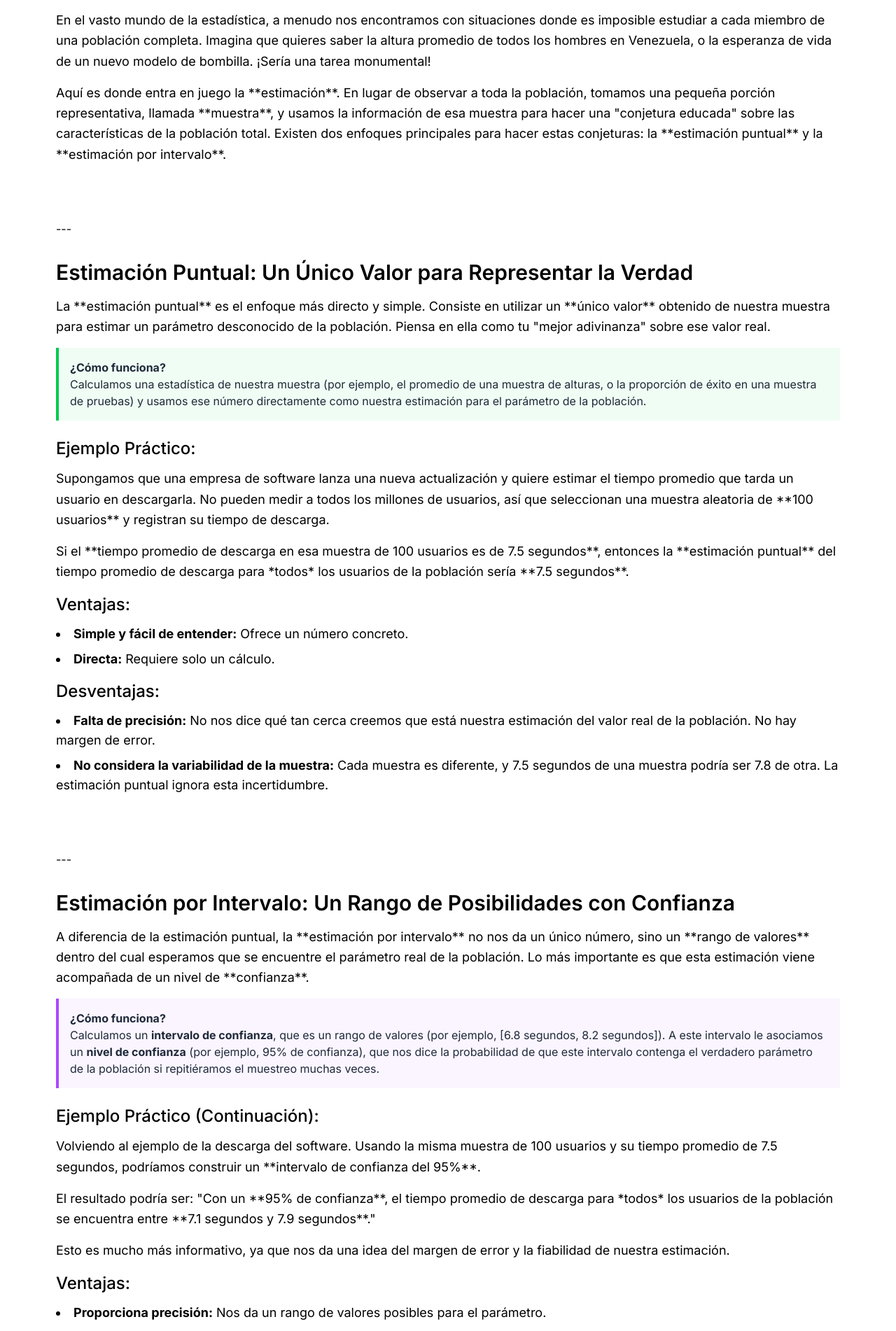
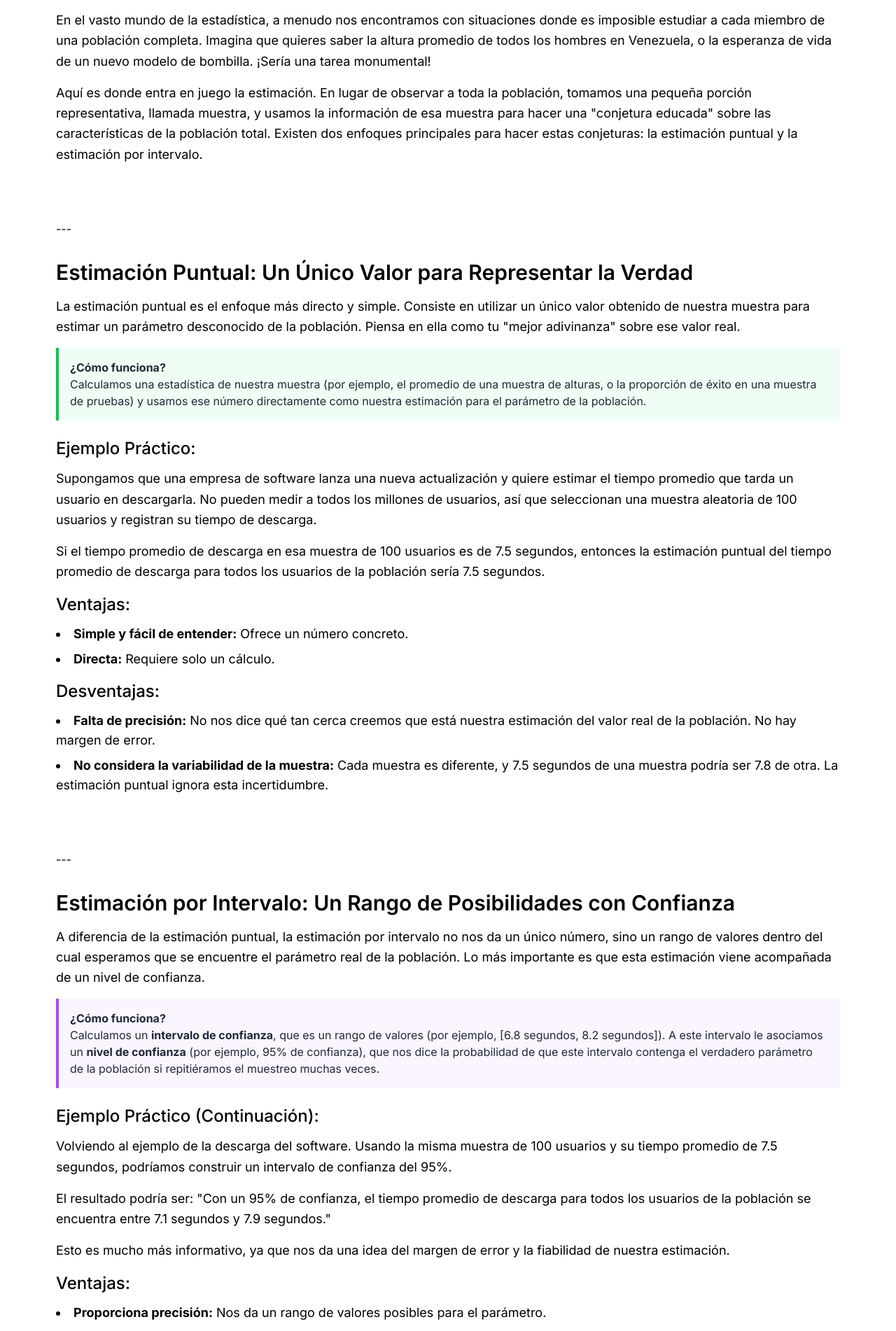
Before and after one commit to XcarlosX20/estimaciones, a Next.js app: page / in a window 1280 px wide. Shown: the part 266-2168 px from the top of the page at 70% size. Built offline with nearby package versions, Linux system fonts and the light colour scheme.

Commit message:
fix: reemplazar comillas dobles por HTML entities y eliminar asteriscos de markdown

```diff
--- a/src/app/page.tsx
+++ b/src/app/page.tsx
@@ -10,7 +10,7 @@ export default function Home() {
                 En el vasto mundo de la estadística, a menudo nos encontramos con situaciones donde es imposible estudiar a cada miembro de una población completa. Imagina que quieres saber la altura promedio de todos los hombres en Venezuela, o la esperanza de vida de un nuevo modelo de bombilla. ¡Sería una tarea monumental!
             </p>
             <p className="text-lg leading-relaxed">
-                Aquí es donde entra en juego la **estimación**. En lugar de observar a toda la población, tomamos una pequeña porción representativa, llamada **muestra**, y usamos la información de esa muestra para hacer una "conjetura educada" sobre las características de la población total. Existen dos enfoques principales para hacer estas conjeturas: la **estimación puntual** y la **estimación por intervalo**.
+                Aquí es donde entra en juego la estimación. En lugar de observar a toda la población, tomamos una pequeña porción representativa, llamada muestra, y usamos la información de esa muestra para hacer una &quot;conjetura educada&quot; sobre las características de la población total. Existen dos enfoques principales para hacer estas conjeturas: la estimación puntual y la estimación por intervalo.
             </p>
         </section>
 
@@ -19,7 +19,7 @@ export default function Home() {
         <section id="estimacion-puntual" className="mb-12">
             <h2 className="text-3xl font-semibold mb-4">Estimación Puntual: Un Único Valor para Representar la Verdad</h2>
             <p className="text-lg leading-relaxed mb-4">
-                La **estimación puntual** es el enfoque más directo y simple. Consiste en utilizar un **único valor** obtenido de nuestra muestra para estimar un parámetro desconocido de la población. Piensa en ella como tu "mejor adivinanza" sobre ese valor real.
+                La estimación puntual es el enfoque más directo y simple. Consiste en utilizar un único valor obtenido de nuestra muestra para estimar un parámetro desconocido de la población. Piensa en ella como tu &quot;mejor adivinanza&quot; sobre ese valor real.
             </p>
             <div className="bg-green-50 border-l-4 border-green-500 text-gray-800 p-4 mb-6" role="alert">
                 <p className="font-bold">¿Cómo funciona?</p>
@@ -28,10 +28,10 @@ export default function Home() {
 
             <h3 className="text-2xl font-medium mb-3">Ejemplo Práctico:</h3>
             <p className="text-lg leading-relaxed mb-4">
-                Supongamos que una empresa de software lanza una nueva actualización y quiere estimar el tiempo promedio que tarda un usuario en descargarla. No pueden medir a todos los millones de usuarios, así que seleccionan una muestra aleatoria de **100 usuarios** y registran su tiempo de descarga.
+                Supongamos que una empresa de software lanza una nueva actualización y quiere estimar el tiempo promedio que tarda un usuario en descargarla. No pueden medir a todos los millones de usuarios, así que seleccionan una muestra aleatoria de 100 usuarios y registran su tiempo de descarga.
             </p>
             <p className="text-lg leading-relaxed mb-4">
-                Si el **tiempo promedio de descarga en esa muestra de 100 usuarios es de 7.5 segundos**, entonces la **estimación puntual** del tiempo promedio de descarga para *todos* los usuarios de la población sería **7.5 segundos**.
+                Si el tiempo promedio de descarga en esa muestra de 100 usuarios es de 7.5 segundos, entonces la estimación puntual del tiempo promedio de descarga para todos los usuarios de la población sería 7.5 segundos.
             </p>
             <h3 className="text-2xl font-medium mb-3">Ventajas:</h3>
             <ul className="list-disc list-inside space-y-2 mb-4 text-lg">
@@ -50,7 +50,7 @@ export default function Home() {
         <section id="estimacion-por-intervalo" className="mb-12">
             <h2 className="text-3xl font-semibold mb-4">Estimación por Intervalo: Un Rango de Posibilidades con Confianza</h2>
             <p className="text-lg leading-relaxed mb-4">
-                A diferencia de la estimación puntual, la **estimación por intervalo** no nos da un único número, sino un **rango de valores** dentro del cual esperamos que se encuentre el parámetro real de la población. Lo más importante es que esta estimación viene acompañada de un nivel de **confianza**.
+                A diferencia de la estimación puntual, la estimación por intervalo no nos da un único número, sino un rango de valores dentro del cual esperamos que se encuentre el parámetro real de la población. Lo más importante es que esta estimación viene acompañada de un nivel de confianza.
             </p>
             <div className="bg-purple-50 border-l-4 border-purple-500 text-gray-800 p-4 mb-6" role="alert">
                 <p className="font-bold">¿Cómo funciona?</p>
@@ -59,10 +59,10 @@ export default function Home() {
 
             <h3 className="text-2xl font-medium mb-3">Ejemplo Práctico (Continuación):</h3>
             <p className="text-lg leading-relaxed mb-4">
-                Volviendo al ejemplo de la descarga del software. Usando la misma muestra de 100 usuarios y su tiempo promedio de 7.5 segundos, podríamos construir un **intervalo de confianza del 95%**.
+                Volviendo al ejemplo de la descarga del software. Usando la misma muestra de 100 usuarios y su tiempo promedio de 7.5 segundos, podríamos construir un intervalo de confianza del 95%.
             </p>
             <p className="text-lg leading-relaxed mb-4">
-                El resultado podría ser: "Con un **95% de confianza**, el tiempo promedio de descarga para *todos* los usuarios de la población se encuentra entre **7.1 segundos y 7.9 segundos**."
+                El resultado podría ser: &quot;Con un 95% de confianza, el tiempo promedio de descarga para todos los usuarios de la población se encuentra entre 7.1 segundos y 7.9 segundos.&quot;
             </p>
             <p className="text-lg leading-relaxed mb-4">
                 Esto es mucho más informativo, ya que nos da una idea del margen de error y la fiabilidad de nuestra estimación.
@@ -89,7 +89,7 @@ export default function Home() {
             </p>
             <ul className="list-disc list-inside space-y-3 mb-6 text-lg">
                 <li>
-                    Utiliza la **Estimación Puntual** cuando:
+                    Utiliza la Estimación Puntual cuando:
                     <ul className="list-circle list-inside ml-5 mt-1">
                         <li>Necesitas una respuesta rápida y simple.</li>
                         <li>Estás realizando un análisis exploratorio inicial y solo quieres una primera idea.</li>
@@ -97,17 +97,17 @@ export default function Home() {
                     </ul>
                 </li>
                 <li>
-                    Utiliza la **Estimación por Intervalo** cuando:
+                    Utiliza la Estimación por Intervalo cuando:
                     <ul className="list-circle list-inside ml-5 mt-1">
                         <li>Necesitas una medida de la precisión de tu estimación.</li>
-                        <li>Quieres comunicar el grado de incertidumbre asociado a tu "adivinanza".</li>
+                        <li>Quieres comunicar el grado de incertidumbre asociado a tu &quot;adivinanza&quot;.</li>
                         <li>Estás tomando decisiones importantes basadas en la estimación (por ejemplo, decisiones de negocio, resultados de investigación).</li>
                         <li>Es fundamental entender el rango de valores posibles para el parámetro de la población.</li>
                     </ul>
                 </li>
             </ul>
             <p className="text-lg leading-relaxed">
-                En la práctica, los estadísticos a menudo usan la **estimación puntual** como un primer paso, y luego la complementan con la **estimación por intervalo** para ofrecer una imagen más completa y confiable del parámetro de la población.
+                En la práctica, los estadísticos a menudo usan la estimación puntual como un primer paso, y luego la complementan con la estimación por intervalo para ofrecer una imagen más completa y confiable del parámetro de la población.
             </p>
         </section>
 
```
